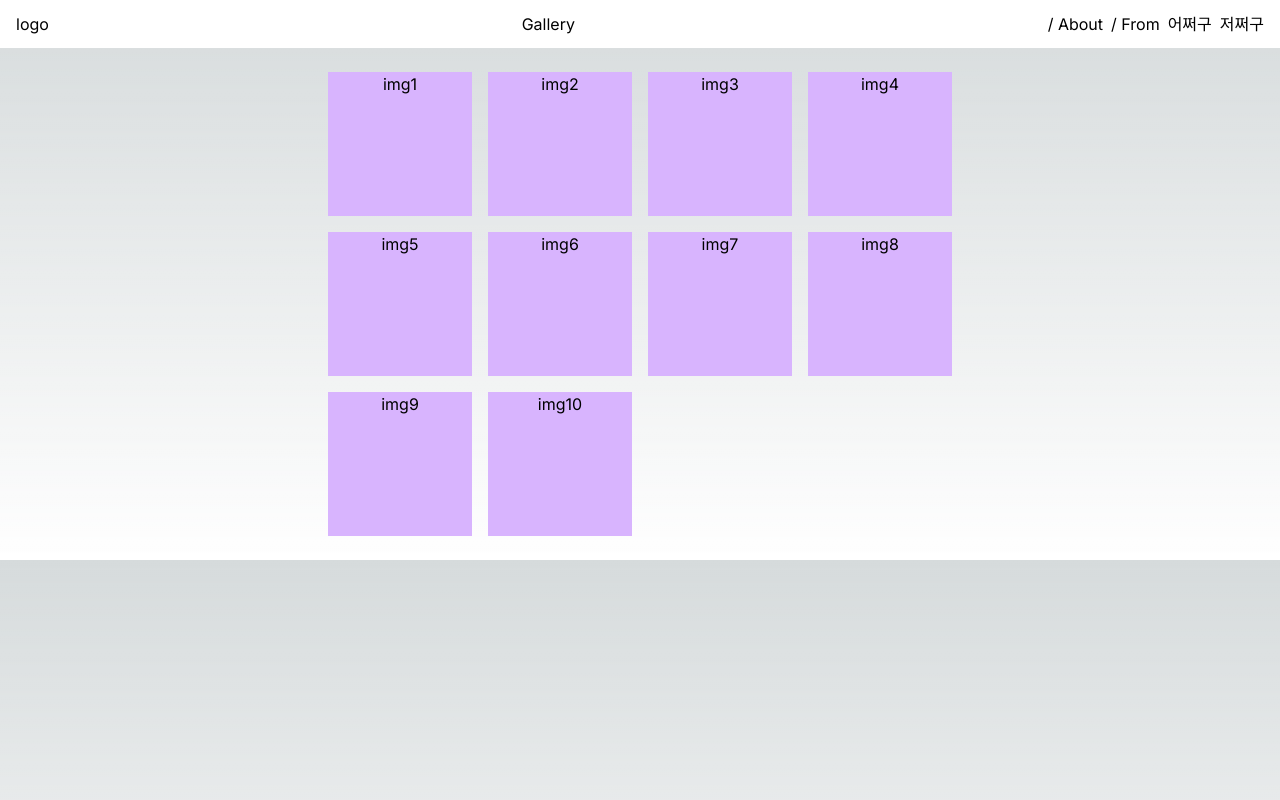
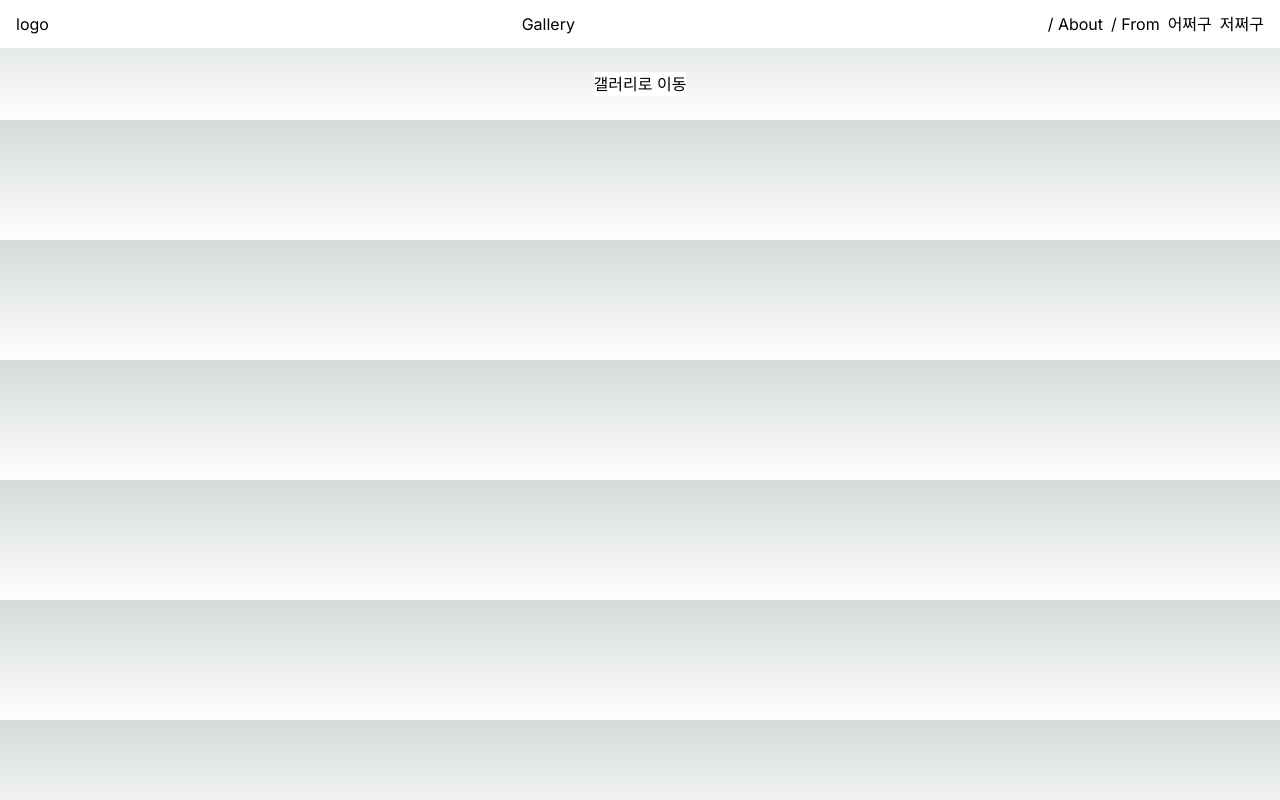
Before and after one commit to imfreeman1/viewer, a Next.js app: page / in a window 1280 px wide. Built offline with nearby package versions, Linux system fonts and the light colour scheme.

Commit message:
main 페이지 재설정

```diff
--- a/src/app/page.tsx
+++ b/src/app/page.tsx
@@ -1,31 +1,13 @@
+import Link from 'next/link';
 import React from 'react';
-
-const divArrMaker = (num: number) => {
-  const result: string[] = [];
-  for (let i = 1; i <= num; i += 1) {
-    const tmp = `img${i}`;
-
-    result.push(tmp);
-  }
-  return result;
-};
-// 여기서 만들어지는 testArr가 state가 되는거고..
-const testArr = divArrMaker(10);
 
 export default function Home() {
   return (
     <section className="p-6 min-h-full max-h-screen flex justify-center">
-      <div className="w-fit h-auto grid grid-cols-3 grid-flow-row justify-items-center gap-4 sm:grid-cols-4">
-        {testArr.map((img) => {
-          return (
-            <div
-              className="h-20 w-20 sm:h-36 sm:w-36 bg-purple-300 text-center"
-              key={img}
-            >
-              {img}
-            </div>
-          );
-        })}
+      <div className="bg-white">
+        <Link href="/gallery" className="text-black">
+          갤러리로 이동
+        </Link>
       </div>
     </section>
   );
```
